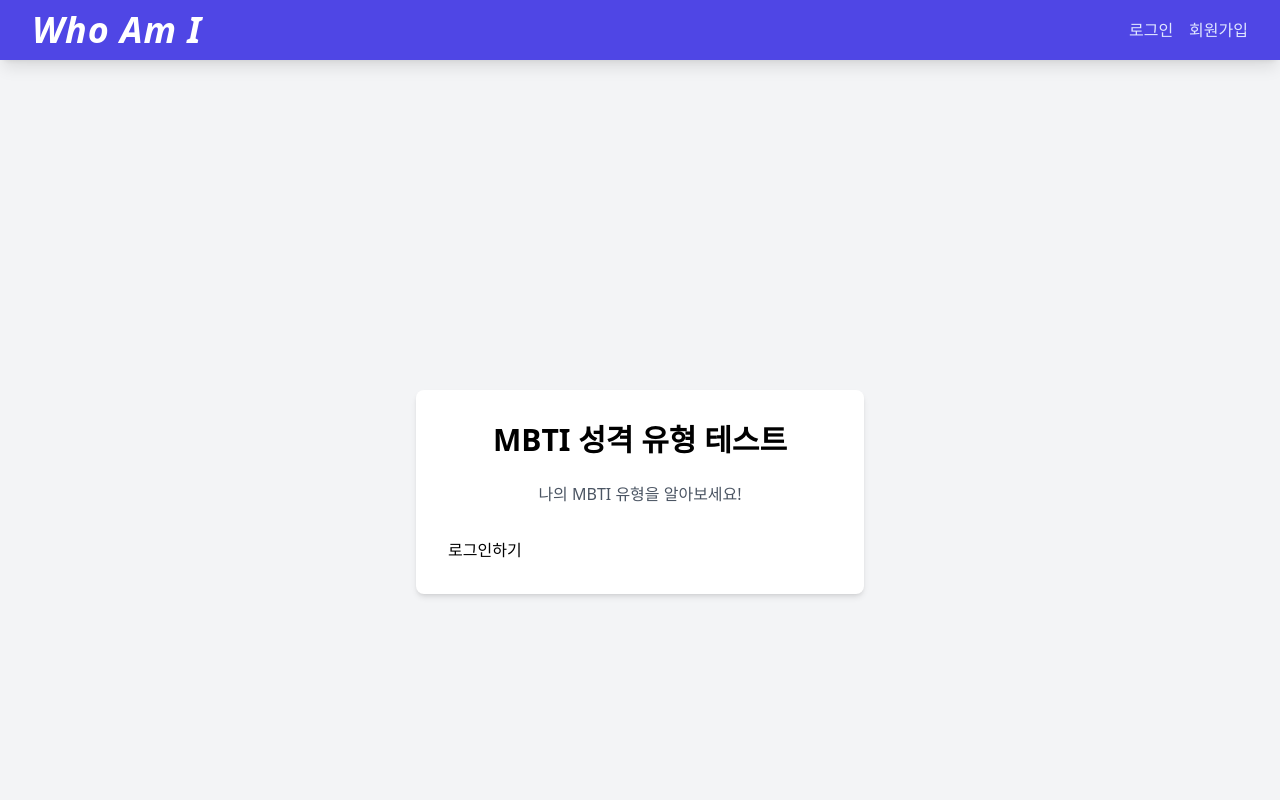
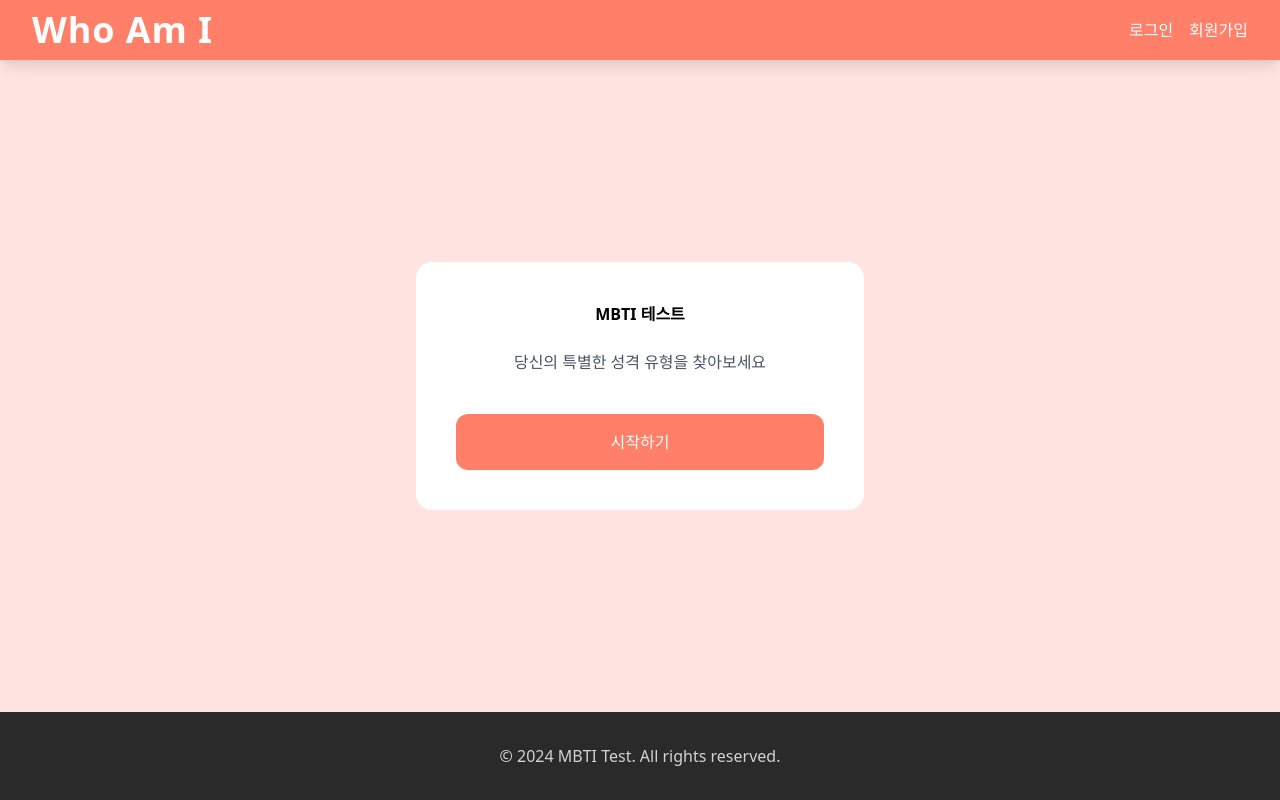
Before and after one commit to sum529-create/who-am-i, a React (Vite) app: page / in a window 1280 px wide. Shown: the top 800 px of the page. Built offline with nearby package versions, Linux system fonts and the light colour scheme.

Commit message:
✨ Update : 테마 스타일 추가 및 레이아웃 개선, 컴포넌트 스타일 통일

```diff
--- a/src/components/AuthForm.jsx
+++ b/src/components/AuthForm.jsx
@@ -37,8 +37,7 @@ const AuthForm = ({ mode, onSubmit }) => {
 
   // id 입력을 위한 input 만 힌트로 만들어 두었습니다. 참고해서 한번 만들어봅시다!
 return (
-    <form onSubmit={handleSubmit} className="max-w-md mx-auto p-6 bg-white rounded-xl shadow-lg">
-      <div className="space-y-4">
+    <form onSubmit={handleSubmit} className="w-full space-y-4">
     <input
       type="text"
       name="id"
@@ -46,7 +45,9 @@ return (
       onChange={handleChange}
       placeholder="아이디"
       required
-          className="w-full px-4 py-3 border border-gray-300 rounded-lg focus:ring-2 focus:ring-blue-500 focus:border-transparent outline-none transition-all"
+      className="w-full px-4 py-3 border border-gray-300 rounded-xl
+                focus:ring-2 focus:ring-[var(--text-primary)] focus:border-transparent
+                outline-none transition-all"
     />
     <input
       type="password"
@@ -55,7 +56,9 @@ return (
       onChange={handlePwChange}
       placeholder="비밀번호"
       required
-          className="w-full px-4 py-3 border border-gray-300 rounded-lg focus:ring-2 focus:ring-blue-500 focus:border-transparent outline-none transition-all"
+      className="w-full px-4 py-3 border border-gray-300 rounded-xl
+                focus:ring-2 focus:ring-[var(--text-primary)] focus:border-transparent
+                outline-none transition-all"
     />
     {mode === "signup" && (
       <input
@@ -65,17 +68,22 @@ return (
         onChange={handleChange}
         placeholder="닉네임"
         required
-            className="w-full px-4 py-3 border border-gray-300 rounded-lg focus:ring-2 focus:ring-blue-500 focus:border-transparent outline-none transition-all"
+        className="w-full px-4 py-3 border border-gray-300 rounded-xl
+                  focus:ring-2 focus:ring-[var(--text-primary)] focus:border-transparent
+                  outline-none transition-all"
       />
     )}
     <button
       type="submit"
-          className="w-full py-3 bg-blue-600 text-white rounded-lg font-semibold hover:bg-blue-700 transition-colors duration-200 mt-6"
+      className="w-full py-4 bg-[var(--button-primary)] text-white rounded-xl
+               font-medium hover:bg-[var(--button-hover)]
+               transition-all duration-[var(--transition-normal)]
+               mt-8"
     >
       {mode === "login" ? "로그인" : "회원가입"}
     </button>
-      </div>
   </form>
+
   );
 };
 
--- a/src/layout/Footer.jsx
+++ b/src/layout/Footer.jsx
@@ -1,9 +1,10 @@
+// Footer.jsx
 const Footer = () => {
   return (
-    <footer className="bg-gray-800 text-white py-4 sm:py-8">
+    <footer className="bg-[var(--footer-bg)] text-[var(--footer-text)] py-4 sm:py-8">
       <div className="max-w-screen-xl mx-auto px-4">
         <div className="flex justify-center items-center">
-          <div className="text-sm sm:text-base lg:text-xl font-semibold">
+          <div className="text-sm sm:text-base font-medium opacity-90">
             <p>© 2024 MBTI Test. All rights reserved.</p>
           </div>
         </div>
--- a/src/layout/Header.jsx
+++ b/src/layout/Header.jsx
@@ -5,36 +5,39 @@ const Header = () => {
   const {token, logout} = useAuthStore();
 
   return (
-    <header className="w-full h-[50px] sm:h-[60px] bg-indigo-600 text-white flex items-center justify-center shadow-lg sticky top-0 z-10">
+    <header className="w-full h-[var(--header-height-mobile)] sm:h-[var(--header-height-desktop)]
+                       bg-[var(--header-bg)] text-[var(--header-text)]
+                       flex items-center justify-center shadow-lg sticky top-0 z-10">
       <nav className="max-w-screen-xl w-full h-full flex items-center justify-between px-4 sm:px-8">
-        <Link to="/" className="text-2xl sm:text-3xl lg:text-4xl font-extrabold flex items-center cursor-pointer text-white italic tracking-wide">
+        <Link to="/" className="text-2xl sm:text-3xl lg:text-4xl font-extrabold flex items-center tracking-wide">
           Who Am I
         </Link>
-        <div className="flex justify-center gap-2 sm:gap-4 items-center cursor-pointer text-sm sm:text-base">
+        <div className="flex justify-center gap-2 sm:gap-4 items-center text-sm sm:text-base">
           {!token ?
             <>
-              <Link to="/login" className="text-indigo-100 hover:text-white transition-colors">
+              <Link to="/login" className="hover:text-[var(--header-text-hover)] transition-colors">
                 로그인
               </Link>
-              <Link to="/signup" className="text-indigo-100 hover:text-white transition-colors">
+              <Link to="/signup" className="hover:text-[var(--header-text-hover)] transition-colors">
                 회원가입
               </Link>
             </>
             :
             <>
-              <Link to="/profile" className="text-indigo-100 hover:text-white transition-colors hidden sm:block">
+              <Link to="/profile" className="hover:text-[var(--header-text-hover)] transition-colors hidden sm:block">
                 프로필
               </Link>
-              <Link to="/test-page" className="text-indigo-100 hover:text-white transition-colors">
+              <Link to="/test-page" className="hover:text-[var(--header-text-hover)] transition-colors">
                 테스트
               </Link>
-              <Link to="/test-result-page" className="text-indigo-100 hover:text-white transition-colors whitespace-nowrap">
+              <Link to="/test-result-page" className="hover:text-[var(--header-text-hover)] transition-colors whitespace-nowrap">
                 결과보기
               </Link>
               <button
                 onClick={logout}
                 className="text-sm font-normal py-1.5 sm:py-2 px-3 sm:px-4 rounded-full transition-all
-                         bg-white text-indigo-700 hover:bg-indigo-100
+                         bg-[var(--header-button-bg)] text-[var(--header-button-text)]
+                         hover:bg-[var(--header-button-hover)]
                          shadow-sm hover:shadow-md"
               >
                 로그아웃
--- a/src/layout/Layout.jsx
+++ b/src/layout/Layout.jsx
@@ -19,8 +19,8 @@ const Layout = () => {
   return (
     <div className="min-h-screen flex flex-col">
       <Header/>
-      <main className="flex-1 bg-gray-100 flex flex-col">
-        <div className="flex-1 w-full max-w-screen-xl mx-auto p-4 sm:p-8">
+      <main className="flex-1 bg-[var(--bg-primary)] flex flex-col">
+        <div className="flex justify-center items-center flex-1 w-full max-w-screen-xl mx-auto p-4 sm:p-8">
           <Outlet context={currentUser}/>
         </div>
       </main>
--- a/src/main.jsx
+++ b/src/main.jsx
@@ -3,6 +3,7 @@ import { createRoot } from 'react-dom/client'
 import './index.css'
 import App from './App.jsx'
 import { QueryClient, QueryClientProvider } from '@tanstack/react-query'
+import "./styles/theme.css"
 
 const queryClient = new QueryClient();
 
--- a/src/pages/Home.jsx
+++ b/src/pages/Home.jsx
@@ -4,24 +4,40 @@ import useAuthStore from "../zustand/authStore";
 const Home = () => {
   const {token} = useAuthStore()
   return (
-    <div className="min-h-screen flex flex-col items-center justify-center flex-1">
-      <div className="max-w-md w-full bg-white rounded-lg shadow-md p-8">
-        <h1 className="text-3xl font-bold text-center mb-6">
-          MBTI 성격 유형 테스트
+    <div className="flex-1 bg-[var(--bg-primary)] flex flex-col items-center justify-center p-[var(--gap-lg)]">
+      <div className="max-w-md w-full bg-white rounded-2xl p-10
+                    shadow-[var(--card-shadow)]
+                    hover:shadow-[var(--card-shadow-hover)]
+                    transition-all duration-[var(--transition-normal)]">
+        <h1 className="text-[var(--title-large)] font-bold text-center mb-6 text-[var(--text-primary)]">
+          MBTI 테스트
         </h1>
-        <p className="text-gray-600 text-center mb-8">
-          나의 MBTI 유형을 알아보세요!
+        <p className="text-[var(--text-large)] text-gray-600 text-center mb-10">
+          당신의 특별한 성격 유형을 찾아보세요
         </p>
-        {
-          !token ?
-          <Link to="/login">
-            로그인하기
+        {!token ? (
+          <Link
+            to="/login"
+            className="block w-full text-center py-4 rounded-xl font-medium
+                     bg-[var(--button-primary)] text-white
+                     hover:bg-[var(--button-hover)]
+                     active:scale-[0.98]
+                     transition-all duration-[var(--transition-normal)]"
+          >
+            시작하기
           </Link>
-          :
-          <Link to="/test-page">
-            테스트하러 가기
+        ) : (
+          <Link
+            to="/test-page"
+            className="block w-full text-center py-4 rounded-xl font-medium
+                     bg-[var(--button-primary)] text-white
+                     hover:bg-[var(--button-hover)]
+                     active:scale-[0.98]
+                     transition-all duration-[var(--transition-normal)]"
+          >
+            테스트 시작하기
           </Link>
-        }
+        )}
       </div>
     </div>
   );
--- a/src/pages/Login.jsx
+++ b/src/pages/Login.jsx
@@ -11,14 +11,17 @@ const Login = () => {
   };
 
   return (
-    <div>
-      <div>
-        <h1>로그인</h1>
+    <div className="flex-1 bg-[var(--bg-primary)] flex flex-col items-center justify-center p-[var(--gap-lg)]">
+      <div className="max-w-md w-full bg-white rounded-2xl p-10
+                    shadow-[var(--card-shadow)]">
+        <h1 className="text-[var(--title-large)] font-bold text-center mb-8 text-[var(--text-primary)]">
+          로그인
+        </h1>
         <AuthForm mode="login" onSubmit={handleLogin} />
-        <div>
-          <p>
+        <div className="text-center mt-6">
+          <p className="text-gray-600">
             계정이 없으신가요?{" "}
-            <Link to="/signup">
+            <Link to="/signup" className="text-[var(--text-primary)] hover:text-[var(--button-hover)] font-medium">
               회원가입
             </Link>
           </p>
--- a/src/pages/Signup.jsx
+++ b/src/pages/Signup.jsx
@@ -9,16 +9,17 @@ const Signup = () => {
   };
 
   return (
-    <div>
-      <div>
-        <h1 >
+    <div className="flex-1 bg-[var(--bg-primary)] flex flex-col items-center justify-center p-[var(--gap-lg)]">
+      <div className="max-w-md w-full bg-white rounded-2xl p-10
+                    shadow-[var(--card-shadow)]">
+        <h1 className="text-[var(--title-large)] font-bold text-center mb-8 text-[var(--text-primary)]">
           회원가입
         </h1>
         <AuthForm mode="signup" onSubmit={handleSignup} />
-        <div>
-          <p>
+        <div className="text-center mt-6">
+          <p className="text-gray-600">
             이미 계정이 있으신가요?{" "}
-            <Link to="/login">
+            <Link to="/login" className="text-[var(--text-primary)] hover:text-[var(--button-hover)] font-medium">
               로그인
             </Link>
           </p>
--- /dev/null
+++ b/src/styles/theme.css
@@ -0,0 +1,50 @@
+/* src/styles/theme.css */
+:root {
+  /* 메인 브랜드 컬러 */
+  --coral-light: #FFE4E1;
+  --coral: #FF7F69;
+  --coral-dark: #E85D49;
+
+  /* 보조 컬러 */
+  --mint-light: #E0F4F1;
+  --mint: #7FBEAC;
+  --mint-dark: #5A9C8F;
+
+  /* 기능적 변수 */
+  --bg-primary: var(--coral-light);
+  --text-primary: var(--coral);
+  --button-primary: var(--coral);
+  --button-hover: var(--coral-dark);
+
+  /* 공통 간격 */
+  --gap-lg: 2rem;
+  --gap-md: 1rem;
+  --gap-sm: 0.5rem;
+
+  /* 애니메이션 */
+  --transition-normal: 200ms ease-in-out;
+
+  /* 추가: 카드 스타일링용 */
+  --card-shadow: 0 4px 6px -1px rgb(0 0 0 / 0.1), 0 2px 4px -2px rgb(0 0 0 / 0.1);
+  --card-shadow-hover: 0 10px 15px -3px rgb(0 0 0 / 0.1), 0 4px 6px -4px rgb(0 0 0 / 0.1);
+
+  /* 추가: 타이포그래피 */
+  --title-large: 2.5rem;
+  --text-large: 1.25rem;
+
+  /* 헤더/푸터용 컬러 */
+  --header-bg: var(--coral);
+  --header-text: white;
+  --header-text-hover: var(--coral-light);
+  --header-button-bg: white;
+  --header-button-text: var(--coral);
+  --header-button-hover: var(--coral-light);
+
+  /* footer 컬러 수정 */
+  --footer-bg: #2A2A2A;
+  --footer-text: #E5E5E5;
+
+  /* 반응형 */
+  --header-height-mobile: 50px;
+  --header-height-desktop: 60px;
+}
```
Lines whose indentation alone changed are shown as unchanged.
